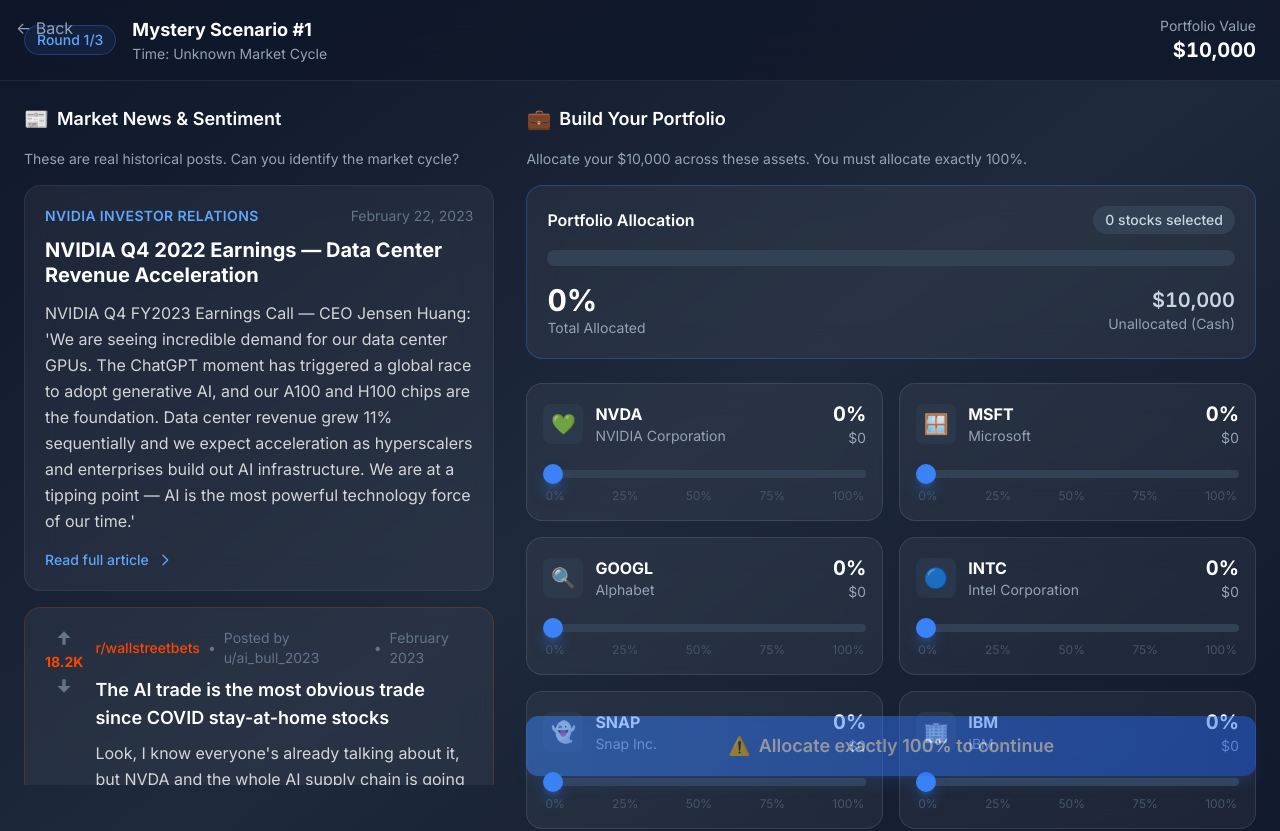
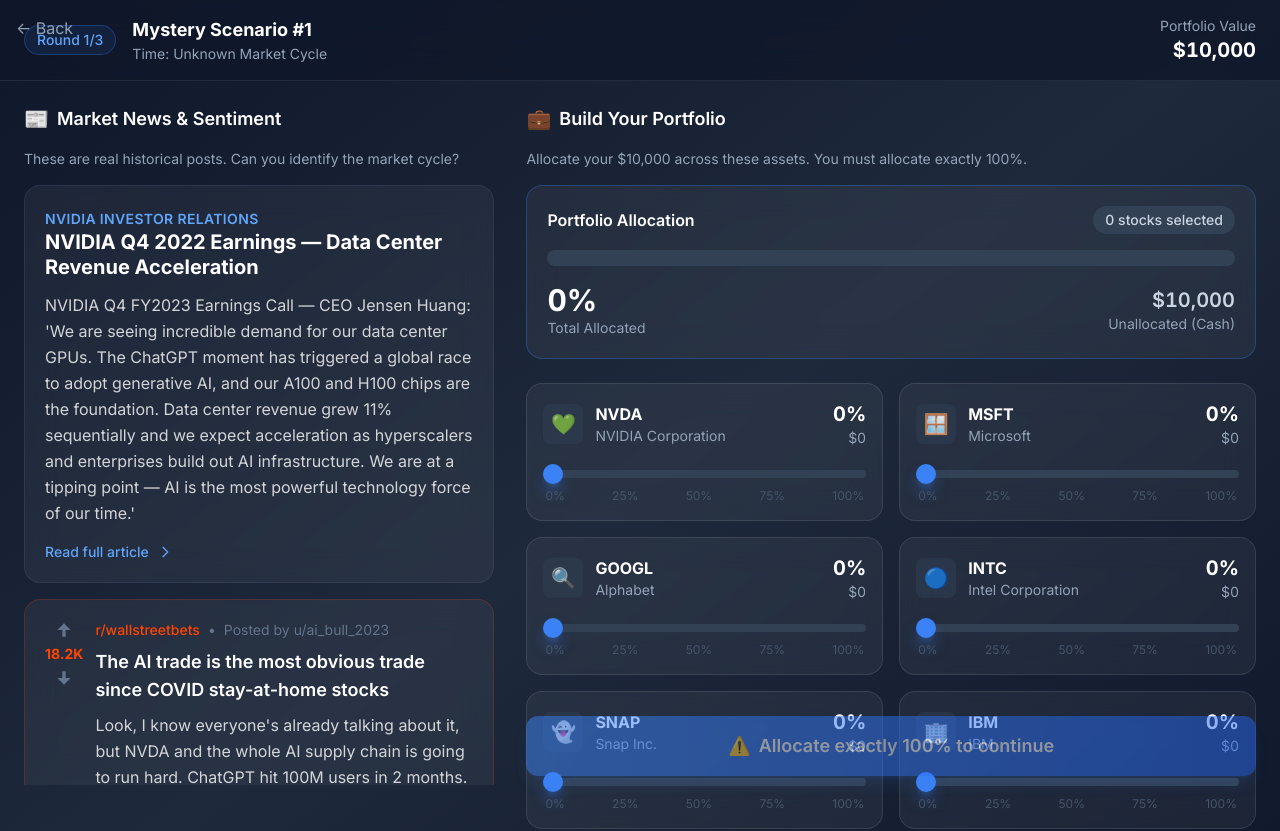
Before and after one commit to woochachino/devfest-finance, a React (Vite) app in the folder frontend/: page /portfolio in a window 1280 px wide. Shown: the top 831 px of the page. Built offline with nearby package versions, Linux system fonts and the light colour scheme.

Commit message:
Removed years from articles

```diff
--- a/frontend/src/components/ArticleCard.jsx
+++ b/frontend/src/components/ArticleCard.jsx
@@ -22,8 +22,7 @@
                     <div className="flex items-center gap-2 flex-wrap">
                         <span className="font-bold text-white">{article.author}</span>
                         <span className="text-slate-500">@{article.handle}</span>
-                        <span className="text-slate-500">·</span>
-                        <span className="text-slate-500 text-sm">{article.date}</span>
+                        {/* Date hidden */}
                     </div>
                 </div>
                 <div className="text-twitter">
@@ -86,8 +85,7 @@
                         <span className="text-reddit font-medium">{article.subreddit}</span>
                         <span>•</span>
                         <span>Posted by {article.author}</span>
-                        <span>•</span>
-                        <span>{article.date}</span>
+                        {/* Date hidden for Mystery Mode */}
                     </div>
 
                     {/* Title */}
@@ -122,13 +120,10 @@
 function NewsCard({ article }) {
     return (
         <div className="news-card group hover:border-primary-500/30">
-            {/* Source & Date */}
-            <div className="flex items-center justify-between mb-3">
-                <span className="text-primary-400 font-semibold text-sm uppercase tracking-wide">
-                    {article.source}
-                </span>
-                <span className="text-slate-500 text-sm">{article.date}</span>
-            </div>
+            <span className="text-primary-400 font-semibold text-sm uppercase tracking-wide">
+                {article.source}
+            </span>
+            {/* Date hidden for Mystery Mode */}
 
             {/* Title */}
             <h3 className="text-white font-bold text-xl mb-3 leading-tight group-hover:text-primary-400 transition-colors">
```
